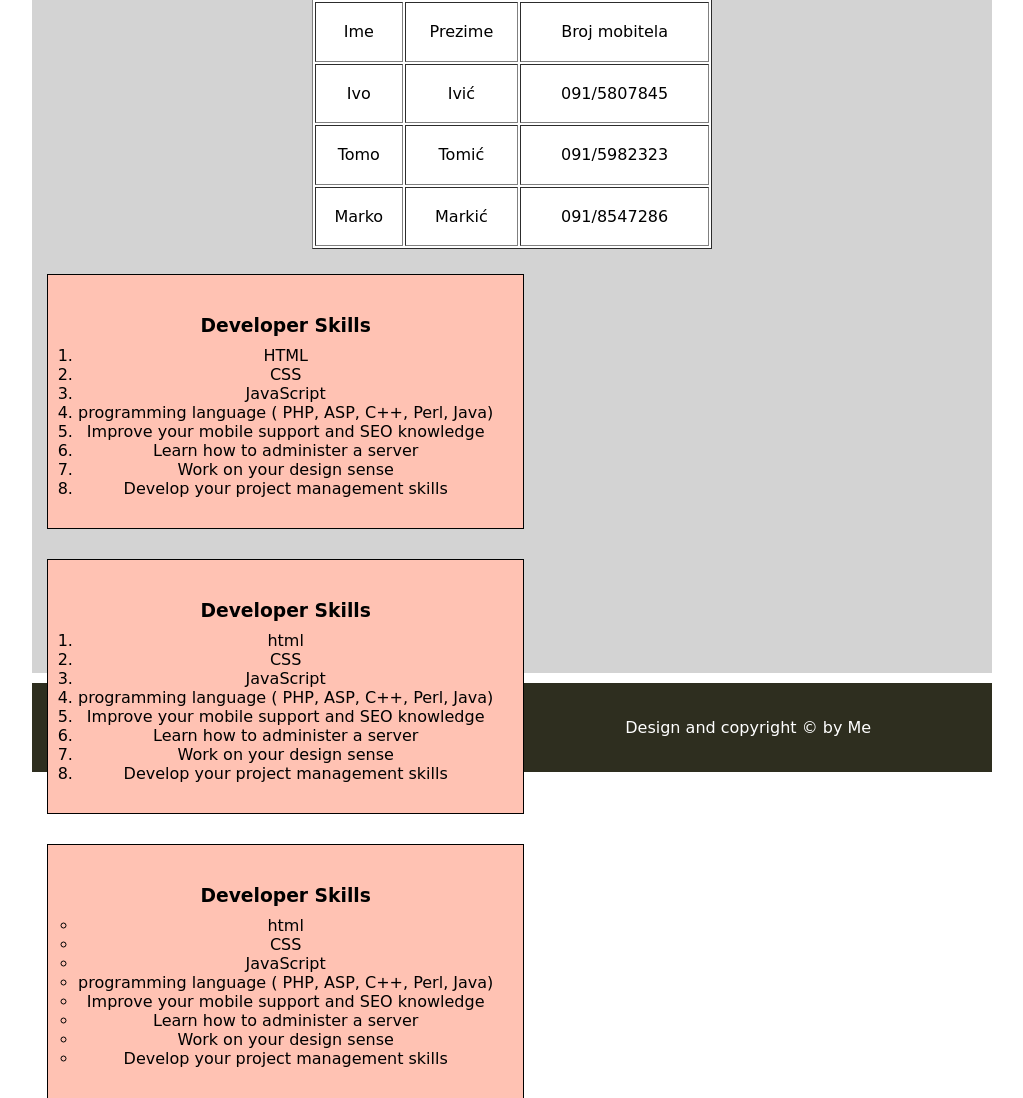
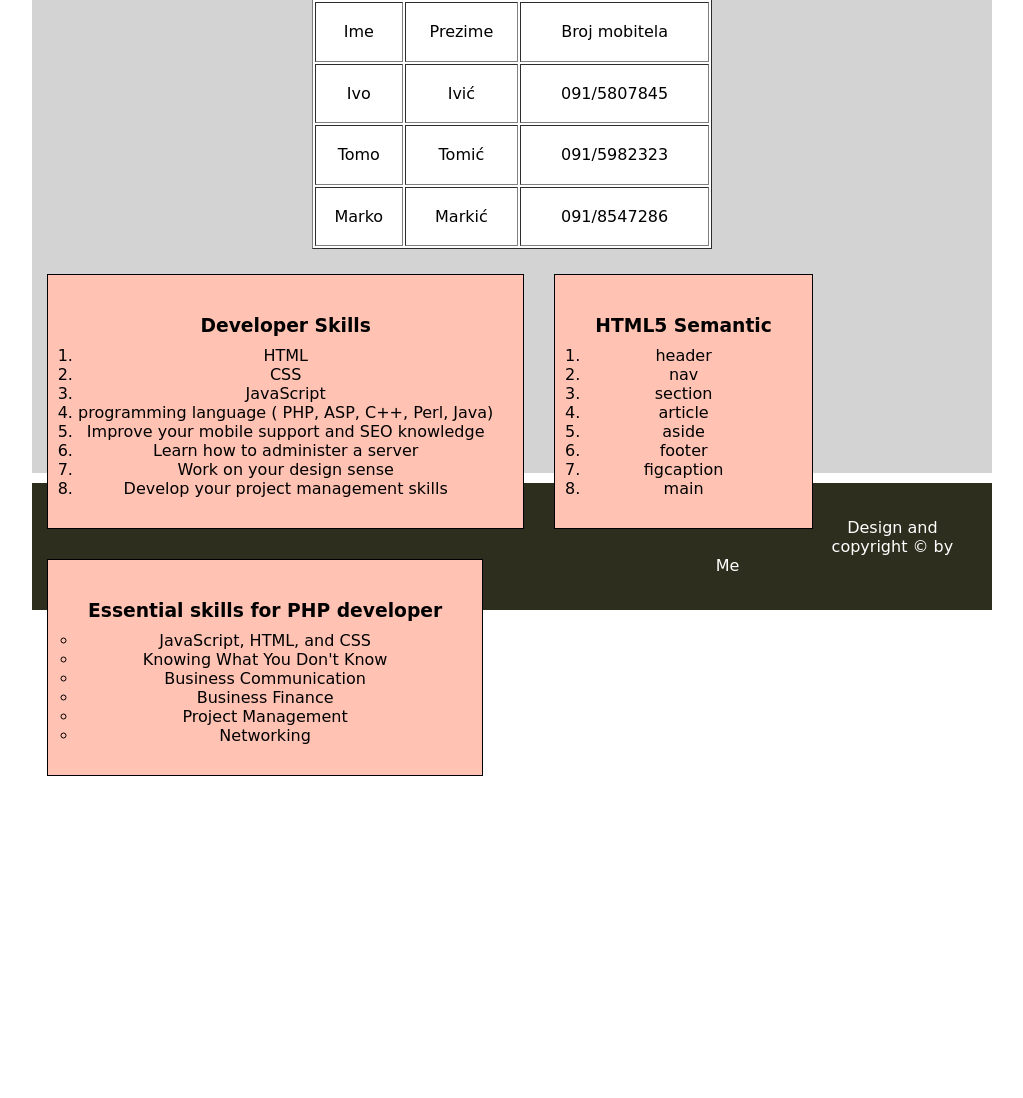
Before and after one commit to dudovcic/phpdev2017, a PHP site: page / in a window 1280 px wide. Shown: the part 1005-2103 px from the top of the page, without its empty margins (128-1151 px from the left). After the commit the page ends 1781 px from the top, so only its background shows below. Run offline with PHP 8.4, Linux system fonts and the light colour scheme.

Commit message:
modificiran index.php i css

```diff
--- a/bvidovic/index.php
+++ b/bvidovic/index.php
@@ -72,29 +72,27 @@ and open the template in the editor.
                 </div>
 
                 <div class="liste">
-                <h3> Developer Skills </h3>
+                <h3> HTML5 Semantic </h3>
                 <ol>
-                    <li>html</li>
-                    <li>CSS</li>
-                    <li>JavaScript</li>
-                    <li>programming language ( PHP, ASP, C++, Perl, Java)</li>
-                    <li>Improve your mobile support and SEO knowledge</li>
-                    <li>Learn how to administer a server</li>
-                    <li>Work on your design sense</li>
-                    <li>Develop your project management skills</li>
+                    <li>header</li>
+                    <li>nav</li>
+                    <li>section</li>
+                    <li>article</li>
+                    <li>aside</li>
+                    <li>footer</li>
+                    <li>figcaption</li>
+                    <li>main</li>
                 </ol>
                 </div>
                 <div class="liste">
-                <h3> Developer Skills </h3>
+                <h3>Essential skills for PHP developer</h3>
                 <ul style="list-style-type: circle">
-                    <li>html</li>
-                    <li>CSS</li>
-                    <li>JavaScript</li>
-                    <li>programming language ( PHP, ASP, C++, Perl, Java)</li>
-                    <li>Improve your mobile support and SEO knowledge</li>
-                    <li>Learn how to administer a server</li>
-                    <li>Work on your design sense</li>
-                    <li>Develop your project management skills</li>
+                    <li>JavaScript, HTML, and CSS</li>
+                    <li>Knowing What You Don't Know</li>
+                    <li>Business Communication</li>
+                    <li>Business Finance</li>
+                    <li>Project Management</li>
+                    <li>Networking</li>
                 </ul>
                 </div>
 
--- a/bvidovic/style.css
+++ b/bvidovic/style.css
@@ -20,7 +20,7 @@ nav{
     margin-top:10px;
 }
 section{
-    height: 1500px;
+    height: 1300px;
     text-align: center;
     margin-top: 10px;
     background: lightgray;
```
